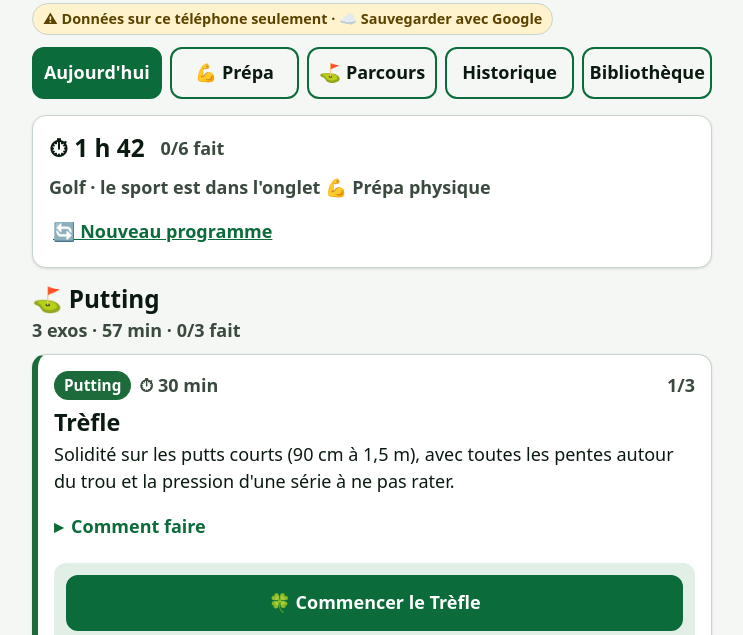
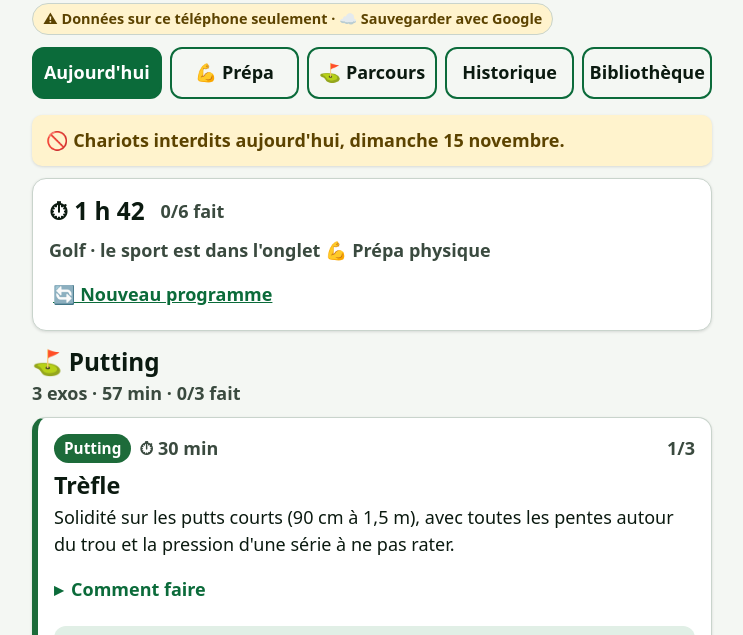
Before and after one commit to mathdebournet-ui/golf, a plain HTML site: page index.html in a window 1280 px wide. Both pictures are taken after typing "Sample" into the empty fields and a click on the button "Valider". Shown: the part 120-755 px from the top of the page, without its empty margins (268-1011 px from the left). Drawn offline with Linux system fonts and the light colour scheme; no server answers.

Commit message:
Ajout d'un bandeau Actualités : chariots interdits le 15/11
Co-Authored-By: Claude Opus 5.5 <noreply@anthropic.com>
Claude-Session: https://claude.ai/code/session_01UKzPhfqo91MxyxqoAi1QPd

```diff
--- /dev/null
+++ b/actualites.js
@@ -0,0 +1,41 @@
+/* =========================================================
+   Actualités du golf : bandeau en haut de l'onglet « Aujourd'hui ».
+
+   Pour ajouter une actualité : copier une ligne de la liste
+   ACTUALITES ci-dessous et changer les valeurs.
+     - debut / fin : dates au format "AAAA-MM-JJ" (incluses).
+       L'actu n'est affichée qu'entre ces deux dates, puis
+       disparaît toute seule.
+     - icone : un emoji.
+     - texte : le message.
+   ========================================================= */
+
+const ACTUALITES = [
+  { debut: "2026-11-15", fin: "2026-11-15", icone: "🚫", texte: "Chariots interdits aujourd'hui, dimanche 15 novembre." },
+];
+
+// Date du jour au format "AAAA-MM-JJ" (heure locale du téléphone)
+function dateActualite() {
+  const d = new Date();
+  const mois = String(d.getMonth() + 1).padStart(2, "0");
+  const jour = String(d.getDate()).padStart(2, "0");
+  return d.getFullYear() + "-" + mois + "-" + jour;
+}
+
+// Affiche les actualités du jour dans #actualites (rien s'il n'y en a pas)
+function afficherActualites() {
+  const zone = document.getElementById("actualites");
+  if (!zone) return;
+  const aujourdhui = dateActualite();
+  const actives = ACTUALITES.filter((a) => a.debut <= aujourdhui && aujourdhui <= a.fin);
+  zone.textContent = "";
+  for (const actu of actives) {
+    const bloc = document.createElement("p");
+    bloc.className = "actualite";
+    bloc.textContent = actu.icone + " " + actu.texte;   // textContent = pas de HTML injecté
+    zone.appendChild(bloc);
+  }
+  zone.hidden = actives.length === 0;
+}
+
+afficherActualites();
--- a/index.html
+++ b/index.html
@@ -53,6 +53,8 @@
 
     <!-- Vue 1 : programme du jour -->
     <section id="vue-jour">
+      <!-- Actualités du golf (actualites.js) -->
+      <div id="actualites" class="actualites" role="status" hidden></div>
       <div id="resume" class="resume"></div>
       <div id="programme"></div>
     </section>
@@ -111,6 +113,7 @@
   <script src="compte.js"></script>
   <script src="chrono.js"></script>
   <script src="prepa.js"></script>
+  <script src="actualites.js"></script>
   <script src="app.js"></script>
 </body>
 </html>
--- a/style.css
+++ b/style.css
@@ -426,3 +426,15 @@ details[open] > summary::before { transform: rotate(90deg); }
 .cat-abdos     { --couleur-cat: #4a5a12; }
 .cat-recuperation { --couleur-cat: #3a4f66; }
 .cat-a-classer { --couleur-cat: #555555; }
+
+/* ---------- Actualités du golf (actualites.js) ---------- */
+.actualites { margin-bottom: 12px; }
+.actualite {
+  margin: 0 0 8px;
+  padding: 12px 14px;
+  border-radius: 10px;
+  background: var(--alerte-fond);
+  color: var(--alerte-texte);
+  font-weight: 600;
+  box-shadow: var(--ombre);
+}
--- a/sw.js
+++ b/sw.js
@@ -6,7 +6,7 @@
    affiche la dernière copie enregistrée.
    ========================================================= */
 
-const NOM_CACHE = "golf-seance-v25";   // changer le numéro force un cache neuf
+const NOM_CACHE = "golf-seance-v26";   // changer le numéro force un cache neuf
 const FICHIERS_ESSENTIELS = [
   "./",
   "index.html",
@@ -21,6 +21,7 @@ const FICHIERS_ESSENTIELS = [
   "exos-points.js",
   "compte.js",
   "chrono.js",
+  "actualites.js",
   "fiches.json",
   "fiches-data.js",
   "manifest.json",
```
Also changed, not shown: 1 other file.
